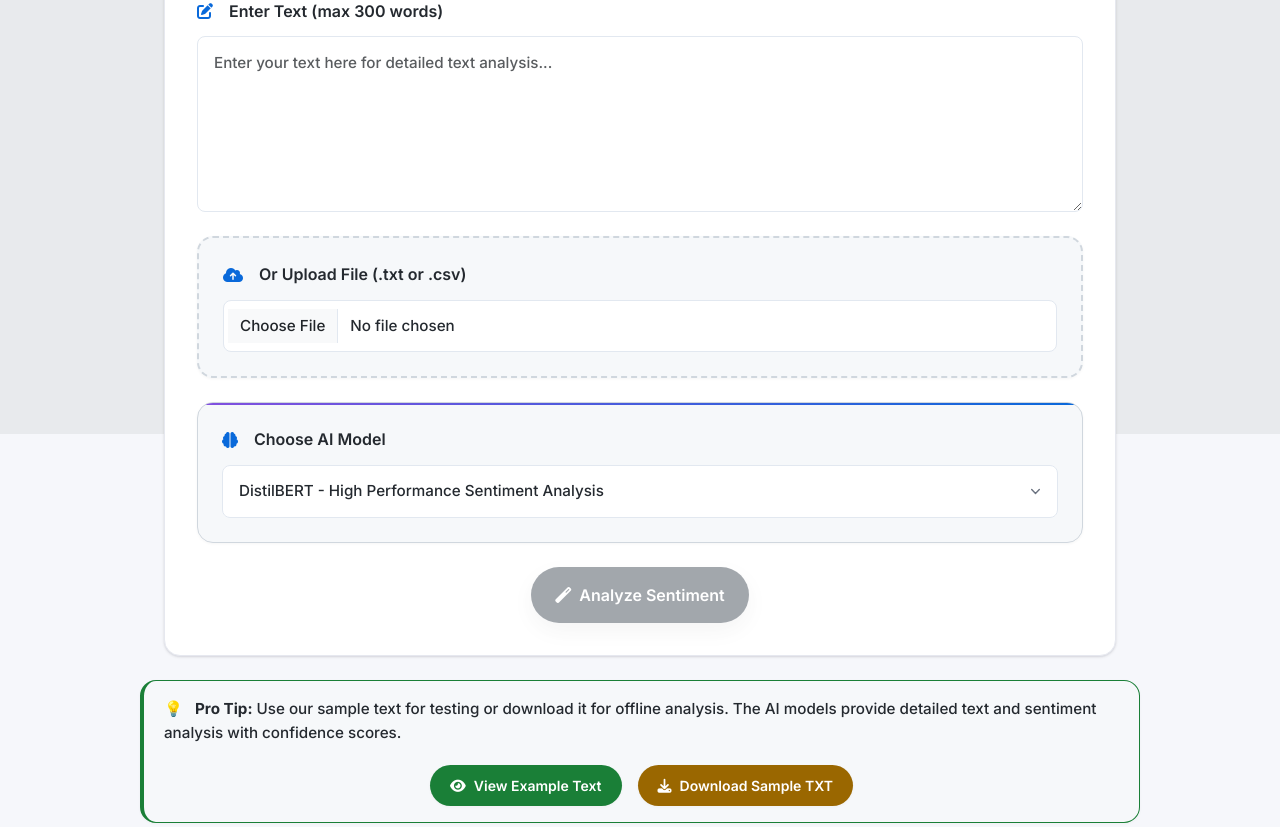
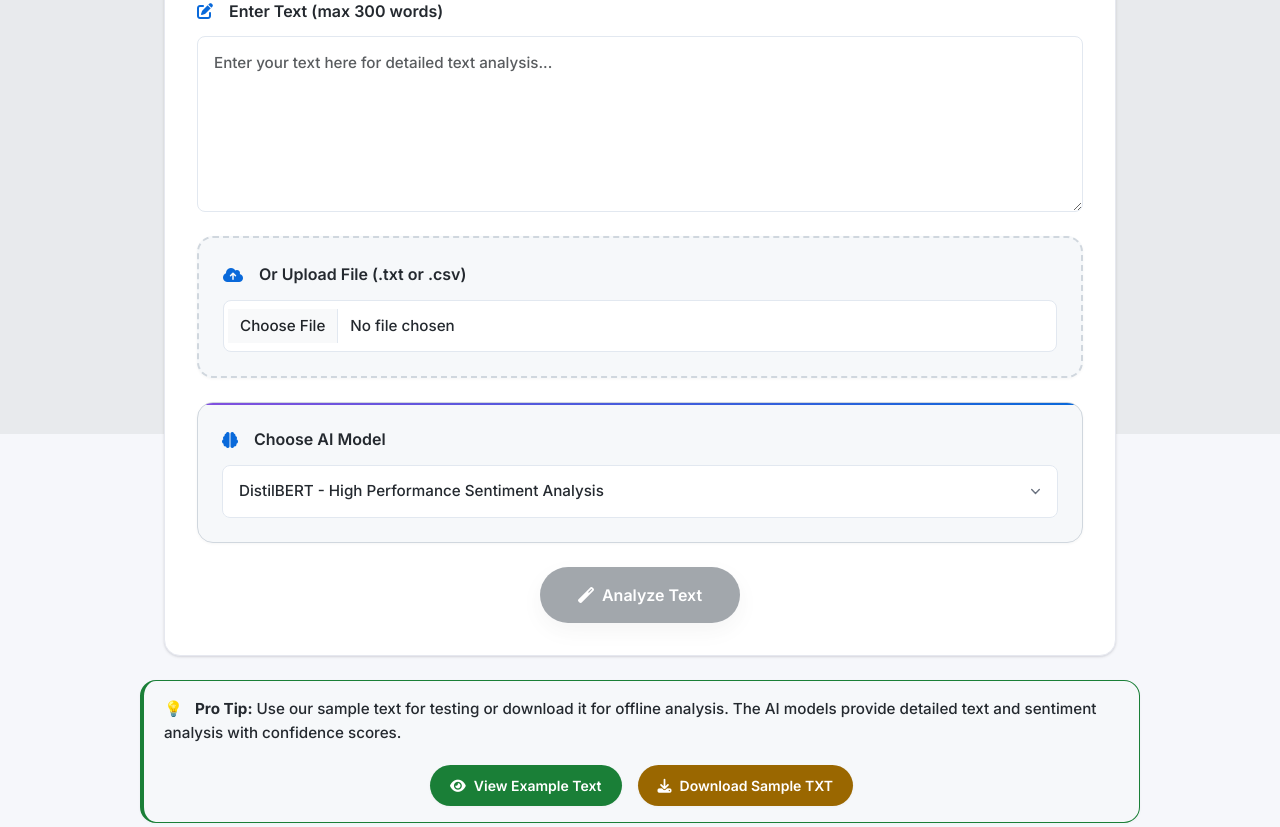
Before and after one commit to shubhkr72/IntelliNLP, a Flask app: page / in a window 1280 px wide. Shown: the part 366-1193 px from the top of the page. Run offline with Flask 3, Linux system fonts and the light colour scheme; some libraries are stand-ins or nearby versions.

Commit message:
update index.html

```diff
--- a/templates/index.html
+++ b/templates/index.html
@@ -122,7 +122,7 @@
                 </div>
 
                 <button type="submit" class="btn btn-analyze" id="analyze-btn" disabled>
-                    <i class="fas fa-magic me-2"></i>Analyze Sentiment
+                    <i class="fas fa-magic me-2"></i>Analyze Text
                 </button>
             </form>
 
```
